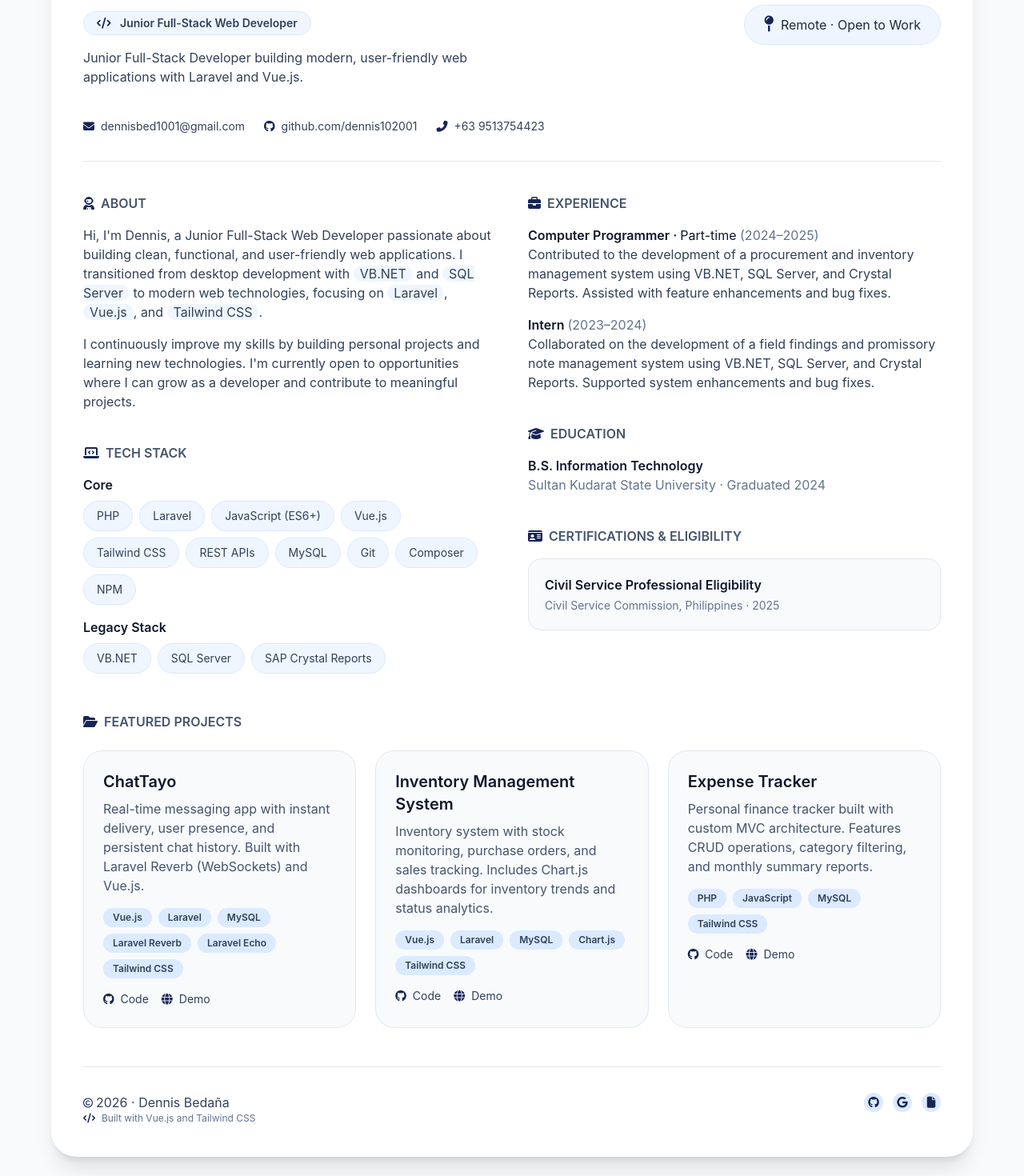
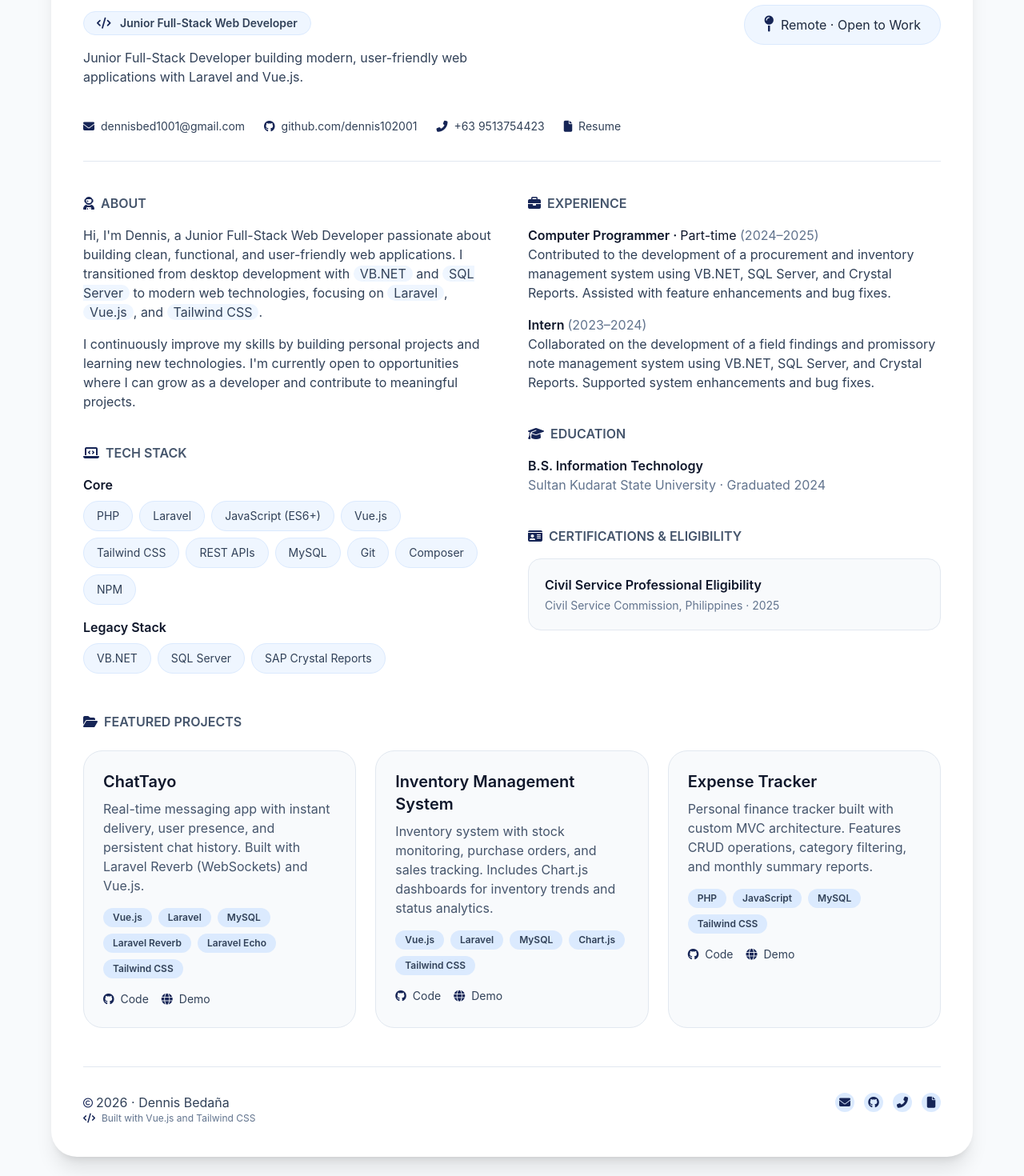
Before and after one commit to dennis102001/personal_portfolio, a Vue app: page / in a window 1280 px wide. Shown: the part 166-1636 px from the top of the page at 80% size. Built offline with nearby package versions, Linux system fonts and the light colour scheme.

Commit message:
feat(links): update order, add phone and resume, update email icon

```diff
--- a/src/views/HomeView.vue
+++ b/src/views/HomeView.vue
@@ -53,6 +53,11 @@
           <i class="fa-solid fa-phone-flip mr-1 text-blue-950"></i>
           +63 9513754423
         </a>
+
+        <a href="#" target="_blank" rel="noopener noreferrer" class="link" title="Download my resume (PDF)">
+            <i class="fas fa-file text-sm mr-1 text-blue-950"></i>
+            Resume
+          </a>
       </section>
 
       <div class="grid md:grid-cols-2 gap-10 mb-12">
@@ -258,11 +263,14 @@
 
 
         <div class="flex gap-3">
+          <a href="mailto:dennisbed1001@gmail.com" class="icon-link" title="Send me an email">
+            <i class="fa-solid fa-envelope text-sm"></i>
+          </a>
           <a href="https://github.com/dennis102001" target="_blank" rel="noopener noreferrer" class="icon-link" title="GitHub">
             <i class="fa-brands fa-github text-sm"></i>
           </a>
-          <a href="mailto:dennisbed1001@gmail.com" class="icon-link" title="Send me an email">
-            <i class="fa-brands fa-google text-sm"></i>
+          <a href="tel:+639513754423" class="icon-link" title="Call or text me">
+            <i class="fa-solid fa-phone-flip text-sm"></i>
           </a>
           <a href="#" target="_blank" rel="noopener noreferrer" class="icon-link" title="Download my resume (PDF)">
             <i class="fas fa-file text-sm"></i>
```
